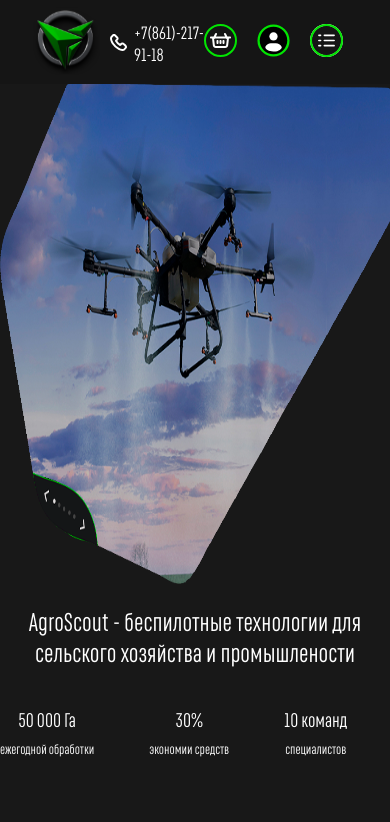
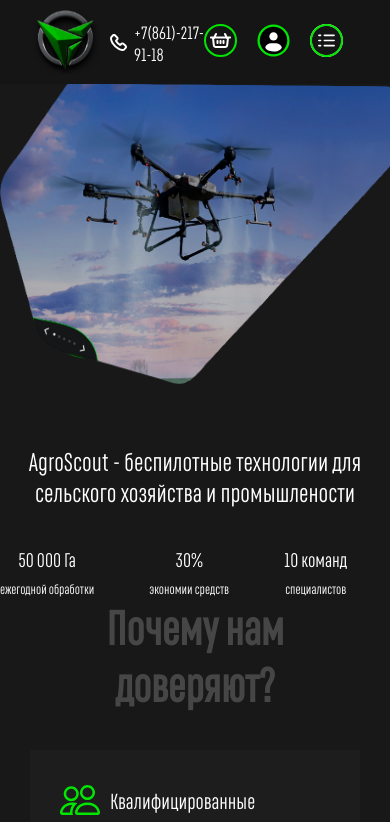
Before and after one commit to Gvyganovsky/diplom, a React (Vite) app in the folder frontend/: page / in a window 390 px wide. Shown: the top 822 px of the page. Built offline with nearby package versions, Linux system fonts and the light colour scheme.

Commit message:
Адаптив header

```diff
--- a/frontend/src/components/Hero/Hero.module.scss
+++ b/frontend/src/components/Hero/Hero.module.scss
@@ -2,9 +2,10 @@
   background-image: url("/Background/bgBackgroundhero.jpg");
   background-repeat: no-repeat;
   background-size: contain;
+  max-width: 1920px;
   height: 650px;
-  max-width: 1920px;
   margin: 0 auto;
+  display: block;
 }
 
 .container {
@@ -41,7 +42,7 @@
 
 @media (max-width: 1850px) {
   .hero {
-    height: 600px;
+    height: 625px;
   }
 
   .title {
@@ -52,7 +53,7 @@
 
 @media (max-width: 1740px) {
   .hero {
-    height: 550px;
+    height: 590px;
   }
 
   .container {
@@ -68,7 +69,7 @@
 
 @media (max-width: 1570px) {
   .hero {
-    height: 500px;
+    height: 580px;
   }
 
   .container {
@@ -92,42 +93,42 @@
   }
 }
 
-@media (max-width: 1300px) {
-  .container {
-    margin: 0 170px;
-  }
+// @media (max-width: 1300px) {
+//   .container {
+//     margin: 0 170px;
+//   }
 
-  .title {
-    font-size: 32px;
-    max-width: 460px;
-  }
-}
+//   .title {
+//     font-size: 32px;
+//     max-width: 460px;
+//   }
+// }
 
-@media (max-width: 1200px) {
-  .container {
-    margin: 0 140px;
-  }
+// @media (max-width: 1200px) {
+//   .container {
+//     margin: 0 140px;
+//   }
 
-  .title {
-    font-size: 32px;
-    max-width: 420px;
-    padding-top: 20px;
-  }
-}
+//   .title {
+//     font-size: 32px;
+//     max-width: 420px;
+//     padding-top: 20px;
+//   }
+// }
 
-@media (max-width: 1100px) {
-  .container {
-    margin: 0 80px;
-  }
+// @media (max-width: 1100px) {
+//   .container {
+//     margin: 0 80px;
+//   }
 
-  .title {
-    font-size: 32px;
-    max-width: 420px;
-    padding-top: 20px;
-  }
-}
+//   .title {
+//     font-size: 32px;
+//     max-width: 420px;
+//     padding-top: 20px;
+//   }
+// }
 
-@media (max-width: 1000px) {
+@media (max-width: 1260px) {
   .hero div {
     padding-top: 0;
   }
@@ -141,7 +142,7 @@
   .imageAdapt {
     display: block;
     margin: 0 auto;
-    width: 100%;
+    width: 800px;
     height: 500px;
   }
 
@@ -156,11 +157,37 @@
   }
 }
 
+@media (max-width: 950px) {
+  .imageAdapt {
+    width: 640px;
+    height: 460px;
+  }
+}
+
+@media (max-width: 650px) {
+  .imageAdapt {
+    width: 520px;
+    height: 400px;
+  }
+}
+
+@media (max-width: 520px) {
+  .imageAdapt {
+    width: 420px;
+    height: 360px;
+  }
+}
+
 @media (max-width: 420px) {
   .title {
     font-size: 26px;
     max-width: 100%;
     text-align: center;
+  }
+
+  .imageAdapt {
+    width: 100%;
+    height: 300px;
   }
 }
 
--- a/frontend/src/components/Trust/Trust.module.scss
+++ b/frontend/src/components/Trust/Trust.module.scss
@@ -1,5 +1,5 @@
 .trust {
-  margin: 60px auto 0;
+  margin: 0 auto;
   max-width: 1360px;
   padding: 0 30px;
 }
--- a/frontend/src/components/listItems/listItems.module.scss
+++ b/frontend/src/components/listItems/listItems.module.scss
@@ -63,7 +63,7 @@
     }
 }
 
-@media (max-width: 1000px) {
+@media (max-width: 1260px) {
     .imageBlock {
         display: none;
     }
```
Also changed, not shown: frontend/src/components/Hero/index.tsx (indentation only).
